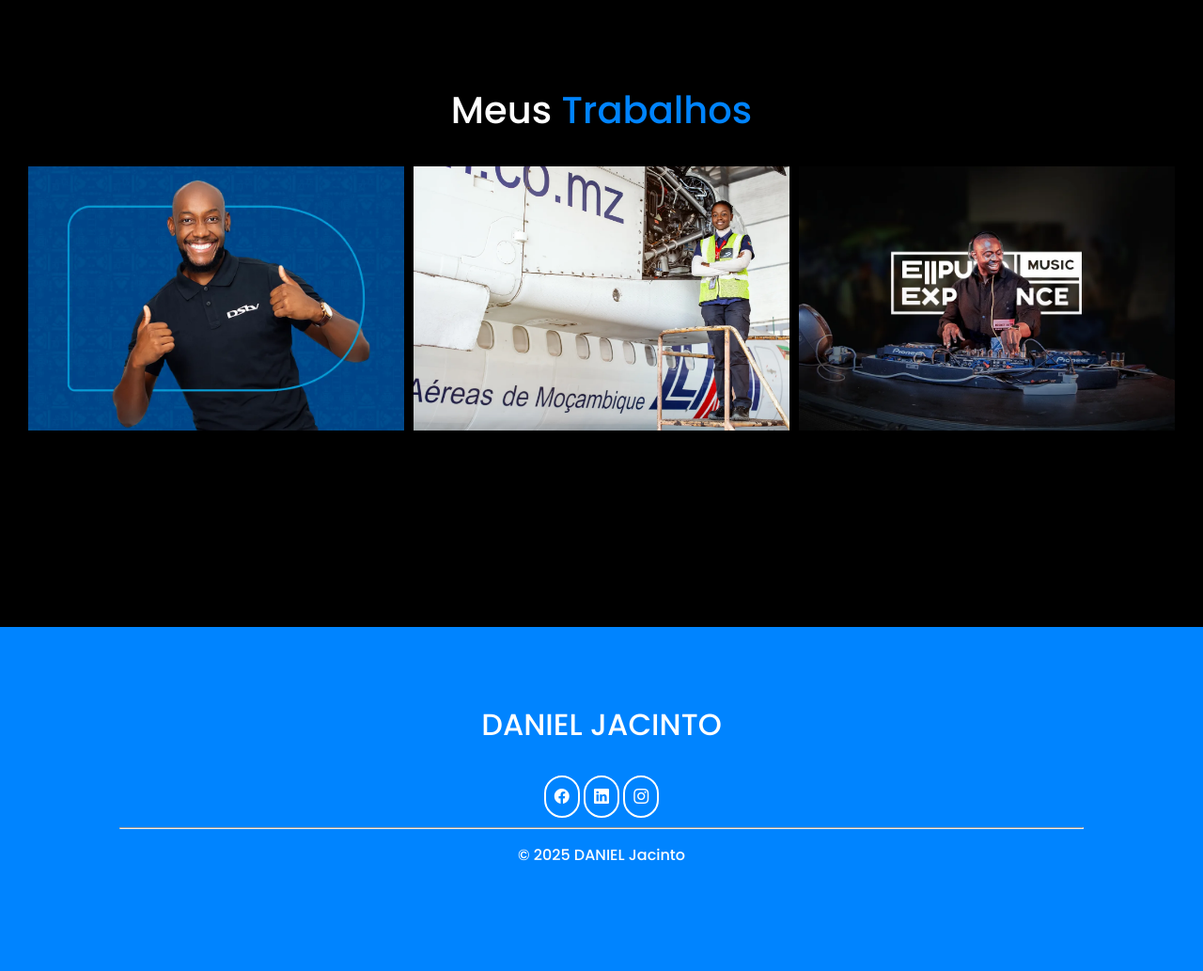
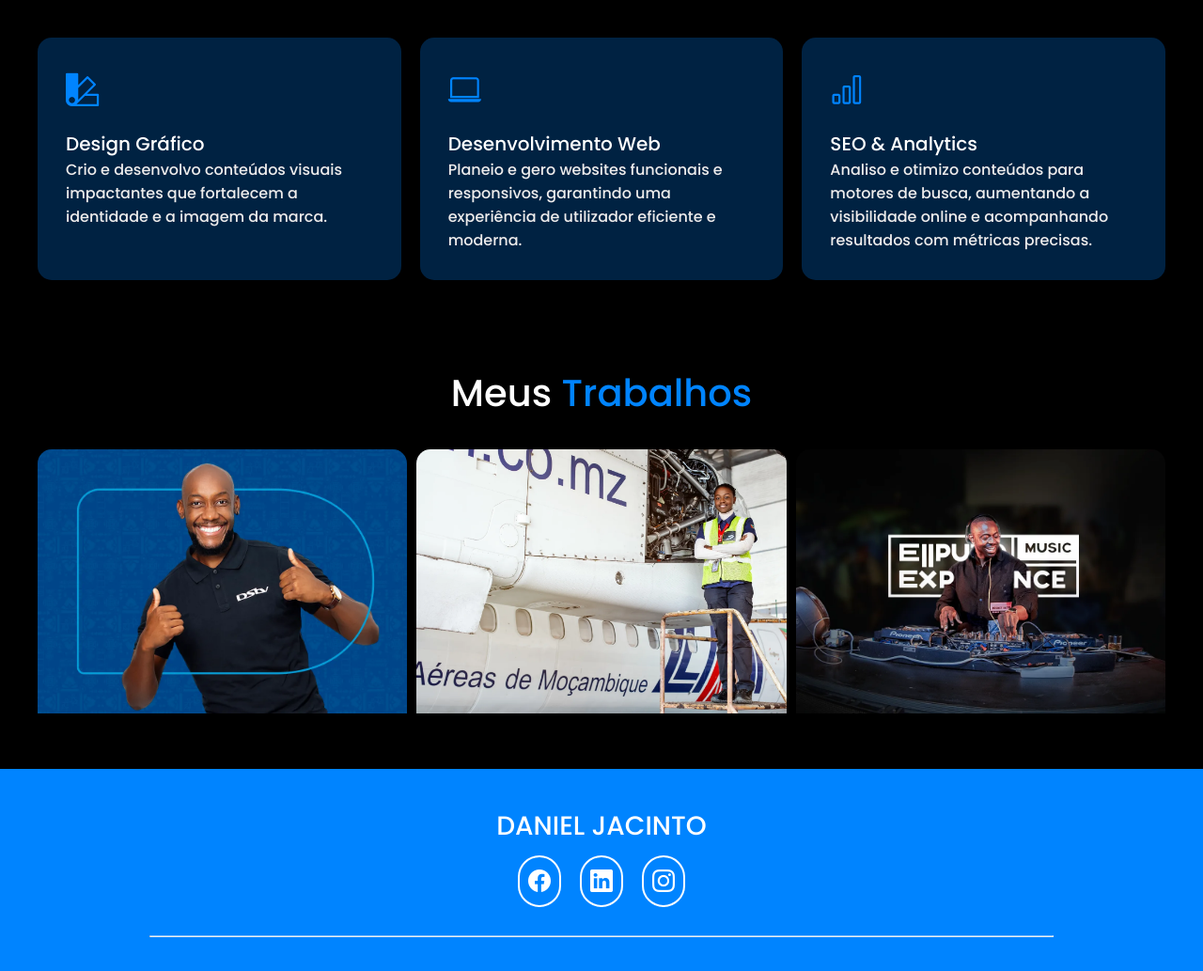
Before and after one commit to Graciel-Jacinto/Portfolio-Digital-danielJacinto, a plain HTML site: page index.html in a window 1280 px wide. Shown: the part 1767-2800 px from the top of the page at 94% size. Drawn offline with nearby package versions, Linux system fonts and the light colour scheme.

Commit message:
MEXIDA BASICA 2

```diff
--- a/index.html
+++ b/index.html
@@ -98,7 +98,7 @@ transformando palavras em resultados.</p>
 
                     </div>
                     <div class="botao-cta">
-                        <button>Vamos Conversar  <i class="bi bi-arrow-right"></i></button>
+                        <button>Baixar Curriclum vitae  <i class="bi bi-arrow-right"></i></button>
                     </div>
                 </div>
             </div>
@@ -135,35 +135,71 @@ transformando palavras em resultados.</p>
 
                 </div>
 
+
             </div>
+            <div class="soft-skilss">
+
+    <div class="skills">
+        <div class="icon-text">
+            <i class="bi bi-palette2"></i>
+            <h3>Design Gráfico</h3>
+            <p>Crio e desenvolvo conteúdos visuais impactantes que fortalecem a identidade e a imagem da marca.</p>
+        </div>
+    </div>
+
+
+    <div class="skills">
+        <div class="icon-text">
+            <i class="bi bi-laptop"></i>
+            <h3>Desenvolvimento Web</h3>
+            <p>Planeio e gero websites funcionais e responsivos, garantindo uma experiência de utilizador eficiente e moderna.</p>
+        </div>
+    </div>
+
+
+    <div class="skills">
+        <div class="icon-text">
+            <i class="bi bi-bar-chart"></i>
+            <h3>SEO & Analytics</h3>
+            <p>Analiso e otimizo conteúdos para motores de busca, aumentando a visibilidade online e acompanhando resultados com métricas precisas.</p>
+        </div>
+    </div>
+</div>
+
         </div>
 
         <div class="Portifolio">
     <h1>Meus <span>Trabalhos</span></h1>
+
     <div class="headerprojectos">
+
         <div class="projectos">
             <div class="imagem">
-                        <img src="img/branded-content-dstv2.png" alt="">
+                <img src="img/branded-content-dstv2.png" alt="Branded content Dstv">
                 <div class="conteudoova">
-                            <h1>Branded content Dstv</h1>
+                    <h2>Branded content Dstv</h2>
                     <button>Ver Projecto</button>
                 </div>
             </div>
         </div>
+
+
         <div class="projectos">
             <div class="imagem">
-                        <img src="img/Lam_-Asas-do-sonho-colectivo.jpg" alt="">
+                <img src="img/Lam_-Asas-do-sonho-colectivo.jpg" alt="Lam Asas do sonho colectivo">
                 <div class="conteudoova">
-                            <h1>Lam Asas do sonho colectivo</h1>
+                    <h2>Lam Asas do Sonho Colectivo</h2>
                     <button>Ver Projecto</button>
                 </div>
             </div>
         </div>
+
+
         <div class="projectos">
             <div class="imagem">
-                        <img src="img/CPAS-3.png" alt="">
+                <img src="img/CPAS-3.png" alt="Ellputo Music Experience">
                 <div class="conteudoova">
-                            <h1>Ellputo Music Experinece</h1>
+                    <h2>Ellputo Music Experience</h2>
                     <button>Ver Projecto</button>
                 </div>
             </div>
@@ -175,27 +211,27 @@ transformando palavras em resultados.</p>
 
 </body>
 <footer>
+    <div class="Footergeral">
 
-    <div class="Footergeral">
         <div class="conteudofooter">
-            <h1>DANIEL JACINTO</h1>
-
-        </div>
-        <div class="icons">
-            <i class="bi bi-facebook"></i>
-            <i class="bi bi-linkedin"></i>
-            <i class="bi bi-instagram"></i>
-
-        </div>
-        <hr>
-
-        <div class="COPY">
-            <p>© 2025 DANIEL Jacinto</p>
+            <h2>DANIEL JACINTO</h2>
         </div>
 
 
+        <div class="icons">
+            <a href="#" target="_blank"><i class="bi bi-facebook"></i></a>
+            <a href="#" target="_blank"><i class="bi bi-linkedin"></i></a>
+            <a href="#" target="_blank"><i class="bi bi-instagram"></i></a>
         </div>
 
+        <hr>
+
+
+        <div class="COPY">
+            <p>© 2025 DANIEL JACINTO. Todos os direitos reservados.</p>
+        </div>
+    </div>
 </footer>
 
+
 </html>
--- a/style.css
+++ b/style.css
@@ -316,6 +316,7 @@ body {
     padding: 30px;
     border-radius: 15px;
     transition: transform 0.3s ease;
+    width: 400px;
 }
 
 .skills:hover {
@@ -370,7 +371,13 @@ body {
 }
 
 .projectos {
-    height: 450px;
+    width: 100%;
+    max-width: 400px;
+    height: 300px;
+    overflow: hidden;
+    border-radius: 15px;
+    box-shadow: 0 6px 20px rgba(0,0,0,0.2);
+    transition: transform 0.3s ease;
 
 }
 
@@ -388,8 +395,8 @@ body {
 
 /* overlay */
 .imagem {
-    position: relative; /* IMPORTANTE: para que o .conteudoova fique absoluto em relação à imagem */
-    overflow: hidden;   /* opcional: corta qualquer conteúdo que saia da imagem */
+    position: relative;
+    overflow: hidden;
 }
 
 .conteudoova {
@@ -428,47 +435,63 @@ body {
     color: white;
     cursor: pointer;
 }
-
+.conteudoova button:hover {
+    background-color: #0084ff;
+    color: #fff;
+}
 
 /*FOOTER*/
 footer {
-    justify-content: space-between;
-    align-items: center;
-    margin: 0 auto;
-    height: 200px;
     background-color: #0084ff;
+    color: #fff;
+    padding: 40px 20px;
+    font-family: Arial, sans-serif;
 }
 
 .Footergeral {
-    justify-content: space-between;
+    display: flex;
+    flex-direction: column;
     align-items: center;
+    justify-content: center;
+    max-width: 1200px;
     margin: 0 auto;
-    height: 250px;
-    background-color: #0084ff;
-    padding: 60px 0px;
+    text-align: center;
+    gap: 20px;
+}
+
+.conteudofooter h2 {
+    font-size: 28px;
+    margin: 0;
+    font-weight: 500;
+}
+
+.icons {
+    display: flex;
+    justify-content: center;
+    gap: 20px;
+}
+
+.icons a {
+    color: #fff;
+    font-size: 24px;
+    transition: color 0.3s ease, transform 0.3s ease;
+}
+
+.icons a:hover {
+    color: #000000;
+    transform: scale(1.2);
 }
 
 .Footergeral hr {
     width: 80%;
-    text-align: center;
-    justify-content: space-between;
-    display: flex;
-    margin: auto;
-
+    border-top: 1px solid rgba(255, 255, 255, 0.5);
+    margin: 20px 0;
 }
 
-.conteudofooter {
-    text-align: center;
-    padding: 20px 0px 20px 0px;
+.COPY p {
+    font-size: 14px;
+    margin: 0;
+    color: #f0f0f0;
 }
 
-.icons {
-    text-align: center;
-    padding: 20px 0px 20px 0px;
-
-}
-
-.COPY {
-    text-align: center;
-    padding: 15px 0px 10px 0px;
-}
+/*tabs*/
```
Also changed, not shown: scripttabs.js (added, +18 -0 lines). Lines whose indentation alone changed are shown as unchanged.
